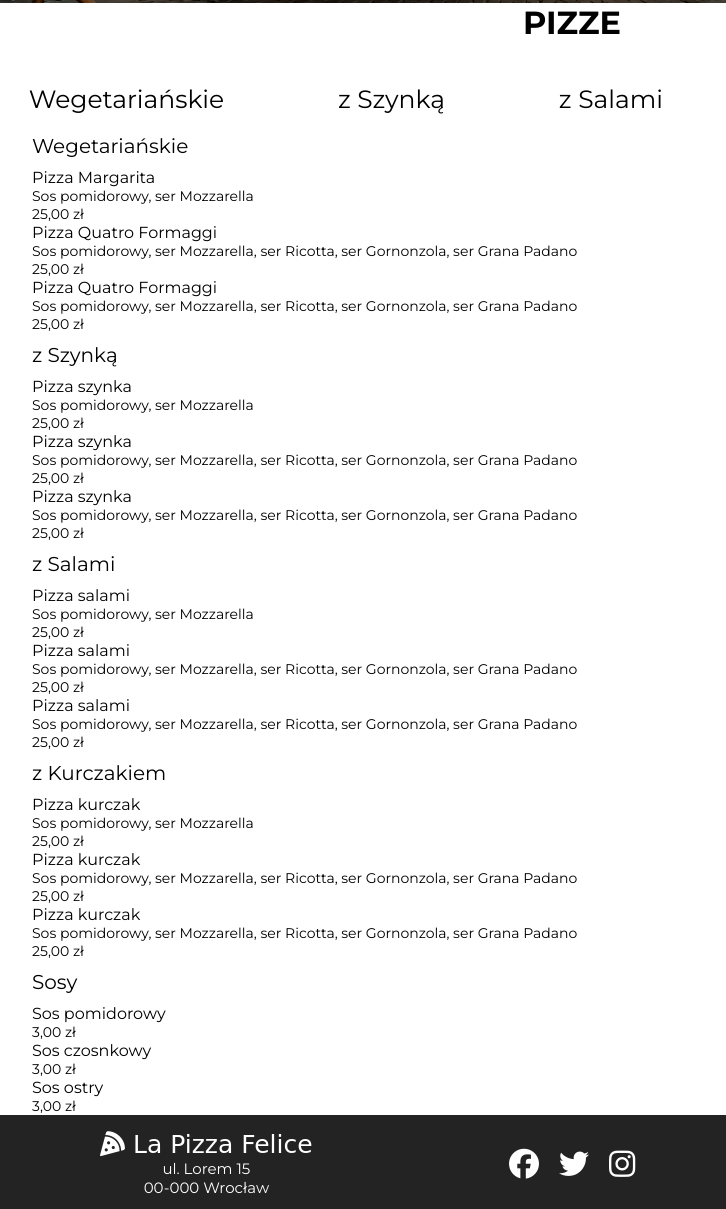
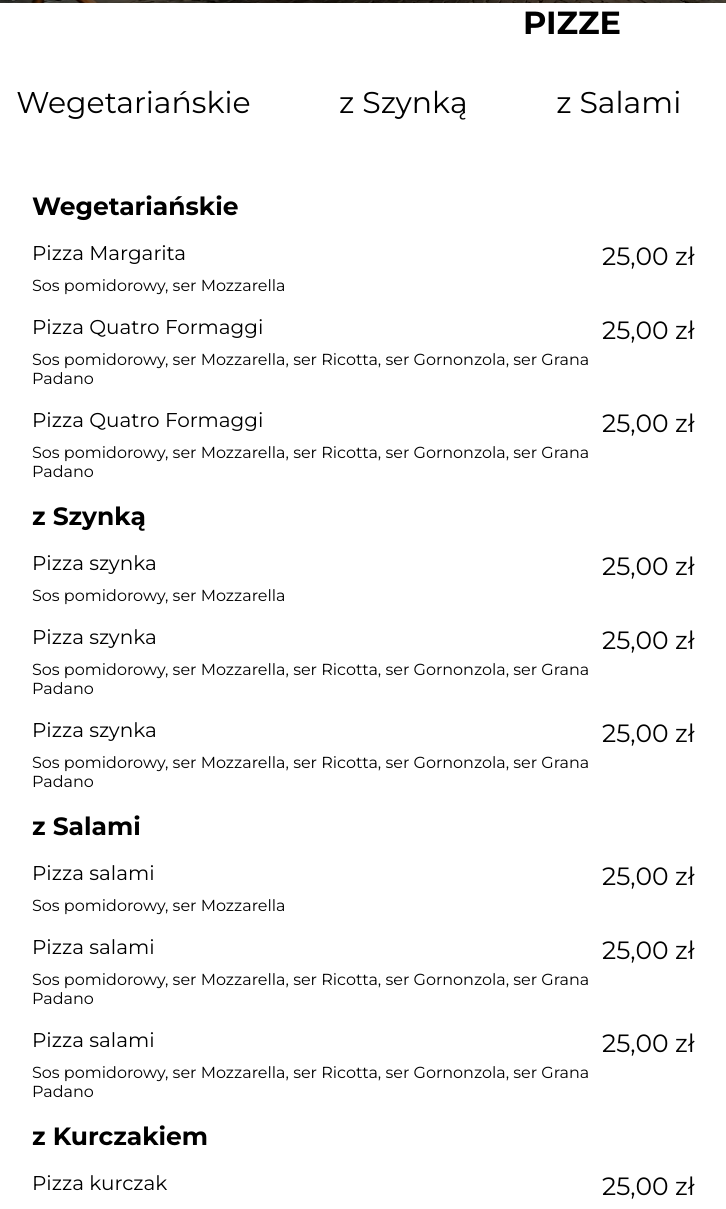
Before and after one commit to BlackMattdev/Pizzeria, a website: page menu.html in a window 1280 px wide. Shown: the part 397-1606 px from the top of the page, without its empty margins (68-794 px from the left). Drawn offline with Linux system fonts and the light colour scheme; a web font is replaced by a local one.

Commit message:
Add styles for menu

```diff
--- a/menu.html
+++ b/menu.html
@@ -65,100 +65,101 @@
 
 
             <div class="menu__items">
-                <div class="menu__items-wege" id="#wege">
+                <div class="menu__items-wege" id="wege">
                     <p class="menu__items-title">Wegetariańskie</p>
                     <div class="menu__item">
                         <p class="menu__item-name">Pizza Margarita</p>
+                        <p class="menu__item-price">25,00 zł</p>
                         <p class="menu__item-composition">Sos pomidorowy, ser Mozzarella</p>
-                        <p class="menu__item-price">25,00 zł</p>
                     </div>
                     <div class="menu__item">
                         <p class="menu__item-name">Pizza Quatro Formaggi</p>
+                        <p class="menu__item-price">25,00 zł</p>
                         <p class="menu__item-composition">Sos pomidorowy, ser Mozzarella, ser Ricotta, ser Gornonzola,
                             ser
                             Grana Padano</p>
-                        <p class="menu__item-price">25,00 zł</p>
                     </div>
                     <div class="menu__item">
                         <p class="menu__item-name">Pizza Quatro Formaggi</p>
+                        <p class="menu__item-price">25,00 zł</p>
                         <p class="menu__item-composition">Sos pomidorowy, ser Mozzarella, ser Ricotta, ser Gornonzola,
                             ser
                             Grana Padano</p>
-                        <p class="menu__item-price">25,00 zł</p>
                     </div>
                 </div>
 
-                <div class="menu__items-wege" id="#ham">
+                <div class="menu__items-wege" id="ham">
                     <p class="menu__items-title">z Szynką</p>
                     <div class="menu__item">
                         <p class="menu__item-name">Pizza szynka</p>
+                        <p class="menu__item-price">25,00 zł</p>
                         <p class="menu__item-composition">Sos pomidorowy, ser Mozzarella</p>
-                        <p class="menu__item-price">25,00 zł</p>
                     </div>
                     <div class="menu__item">
                         <p class="menu__item-name">Pizza szynka</p>
+                        <p class="menu__item-price">25,00 zł</p>
                         <p class="menu__item-composition">Sos pomidorowy, ser Mozzarella, ser Ricotta, ser Gornonzola,
                             ser
                             Grana Padano</p>
-                        <p class="menu__item-price">25,00 zł</p>
                     </div>
                     <div class="menu__item">
                         <p class="menu__item-name">Pizza szynka</p>
+                        <p class="menu__item-price">25,00 zł</p>
                         <p class="menu__item-composition">Sos pomidorowy, ser Mozzarella, ser Ricotta, ser Gornonzola,
                             ser
                             Grana Padano</p>
-                        <p class="menu__item-price">25,00 zł</p>
                     </div>
                 </div>
 
-                <div class="menu__items-wege" id="#salami">
+                <div class="menu__items-wege" id="salami">
                     <p class="menu__items-title">z Salami</p>
+
                     <div class="menu__item">
                         <p class="menu__item-name">Pizza salami</p>
+                        <p class="menu__item-price">25,00 zł</p>
                         <p class="menu__item-composition">Sos pomidorowy, ser Mozzarella</p>
-                        <p class="menu__item-price">25,00 zł</p>
                     </div>
                     <div class="menu__item">
                         <p class="menu__item-name">Pizza salami</p>
+                        <p class="menu__item-price">25,00 zł</p>
                         <p class="menu__item-composition">Sos pomidorowy, ser Mozzarella, ser Ricotta, ser Gornonzola,
                             ser
                             Grana Padano</p>
-                        <p class="menu__item-price">25,00 zł</p>
                     </div>
                     <div class="menu__item">
                         <p class="menu__item-name">Pizza salami</p>
+                        <p class="menu__item-price">25,00 zł</p>
                         <p class="menu__item-composition">Sos pomidorowy, ser Mozzarella, ser Ricotta, ser Gornonzola,
                             ser
                             Grana Padano</p>
-                        <p class="menu__item-price">25,00 zł</p>
                     </div>
                 </div>
-                <div class="menu__items-wege" id="#chicken">
+                <div class="menu__items-wege" id="chicken">
                     <p class="menu__items-title">z Kurczakiem</p>
                     <div class="menu__item">
                         <p class="menu__item-name">Pizza kurczak</p>
+                        <p class="menu__item-price">25,00 zł</p>
                         <p class="menu__item-composition">Sos pomidorowy, ser Mozzarella</p>
-                        <p class="menu__item-price">25,00 zł</p>
                     </div>
                     <div class="menu__item">
                         <p class="menu__item-name">Pizza kurczak</p>
+                        <p class="menu__item-price">25,00 zł</p>
                         <p class="menu__item-composition">Sos pomidorowy, ser Mozzarella, ser Ricotta, ser Gornonzola,
                             ser
                             Grana Padano</p>
-                        <p class="menu__item-price">25,00 zł</p>
                     </div>
                     <div class="menu__item">
                         <p class="menu__item-name">Pizza kurczak</p>
+                        <p class="menu__item-price">25,00 zł</p>
                         <p class="menu__item-composition">Sos pomidorowy, ser Mozzarella, ser Ricotta, ser Gornonzola,
                             ser
                             Grana Padano</p>
-                        <p class="menu__item-price">25,00 zł</p>
                     </div>
                 </div>
 
 
 
-                <div class="menu__items-wege" id="#sauce">
+                <div class="menu__items-wege" id="sauce">
                     <p class="menu__items-title">Sosy</p>
                     <div class="menu__item">
                         <p class="menu__item-name">Sos pomidorowy</p>
--- a/src/sass/main.scss
+++ b/src/sass/main.scss
@@ -266,7 +266,7 @@ a {
 		&-link {
 			padding: 10px;
 			color: $black;
-			font-size: 2.5rem;
+			font-size: 3rem;
 			transition: color 0.3s;
 			&:hover {
 				color: $gray;
@@ -274,16 +274,30 @@ a {
 		}
 	}
 	&__items {
-		margin-left: 60px;
+		padding: 50px 0;
 		&-title {
 			padding: 10px 0;
-			font-size: 2rem;
+			font-size: 2.5rem;
+			font-weight: bold;
+			text-align: center;
 		}
 	}
 	&__item {
-		font-size: 1.4rem;
+		display: flex;
+		flex-direction: column;
+		padding: 10px 0;
+		font-size: 1.8rem;
+		text-align: center;
 		&-name {
+			font-size: 2rem;
+		}
+		&-price {
+			font-size: 2.5rem;
+			margin-bottom: 5px;
+		}
+		&-composition{
 			font-size: 1.6rem;
+			padding: 0 50px;
 		}
 	}
 }
--- a/src/sass/utilities/_media.scss
+++ b/src/sass/utilities/_media.scss
@@ -65,12 +65,6 @@
 			}
 		}
 	}
-	.menu {
-		&__types {
-			flex-direction: row;
-			justify-content: space-around;
-		}
-	}
 }
 @media (min-width: 992px) {
 	.navbar {
@@ -110,6 +104,33 @@
 			}
 		}
 	}
+	.menu {
+		&__types {
+			flex-direction: row;
+			justify-content: space-around;
+		}
+		&__items {
+			margin-left: 60px;
+			&-title {
+				text-align: left;
+			}
+		}
+		&__item {
+			flex-direction: row;
+			flex-wrap: wrap;
+			text-align: left;
+			&-name {
+				width: 50%;
+			}
+			&-price {
+				width: 50%;
+			}
+			&-composition{
+				width: 50%;
+				padding: 0;
+			}
+		}
+	}
 }
 @media (min-width: 1200px) {
 	.header {
```
Also changed, not shown: dist/css/main.min.css, 1 other file.
